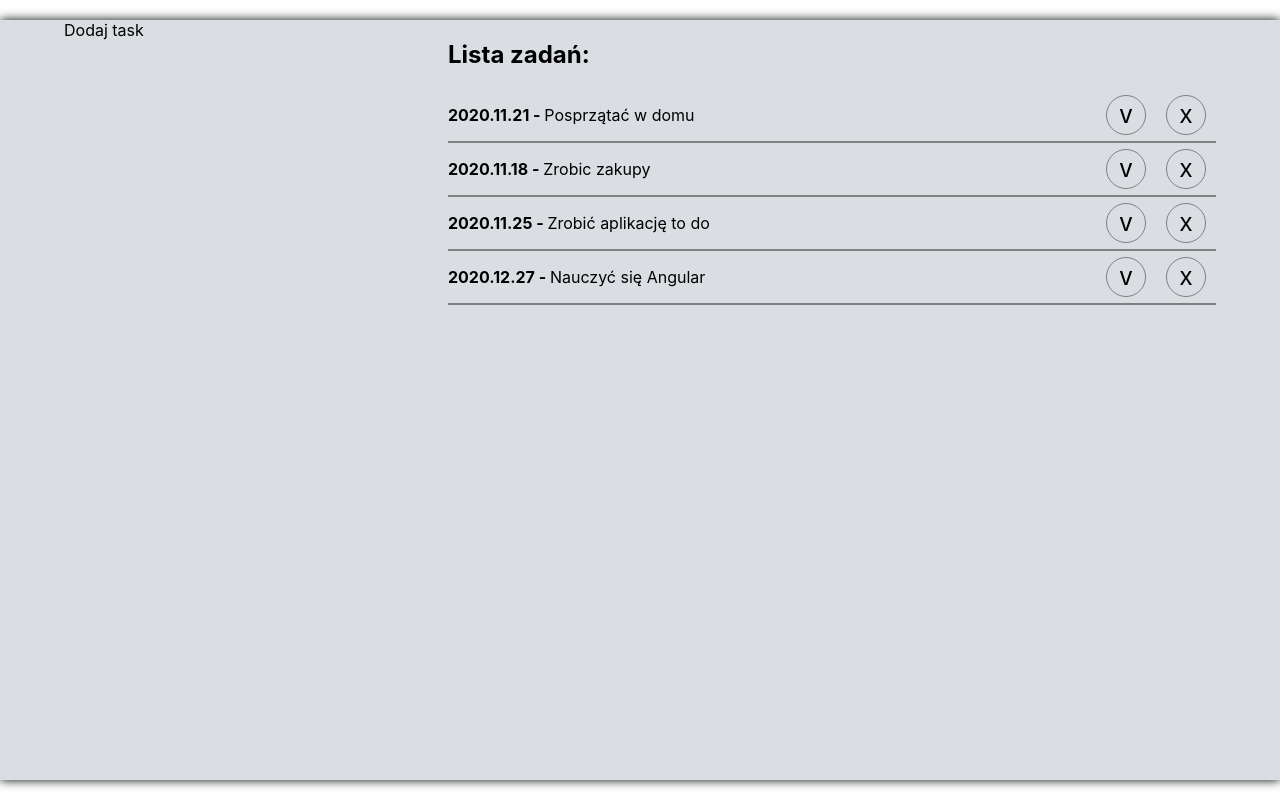
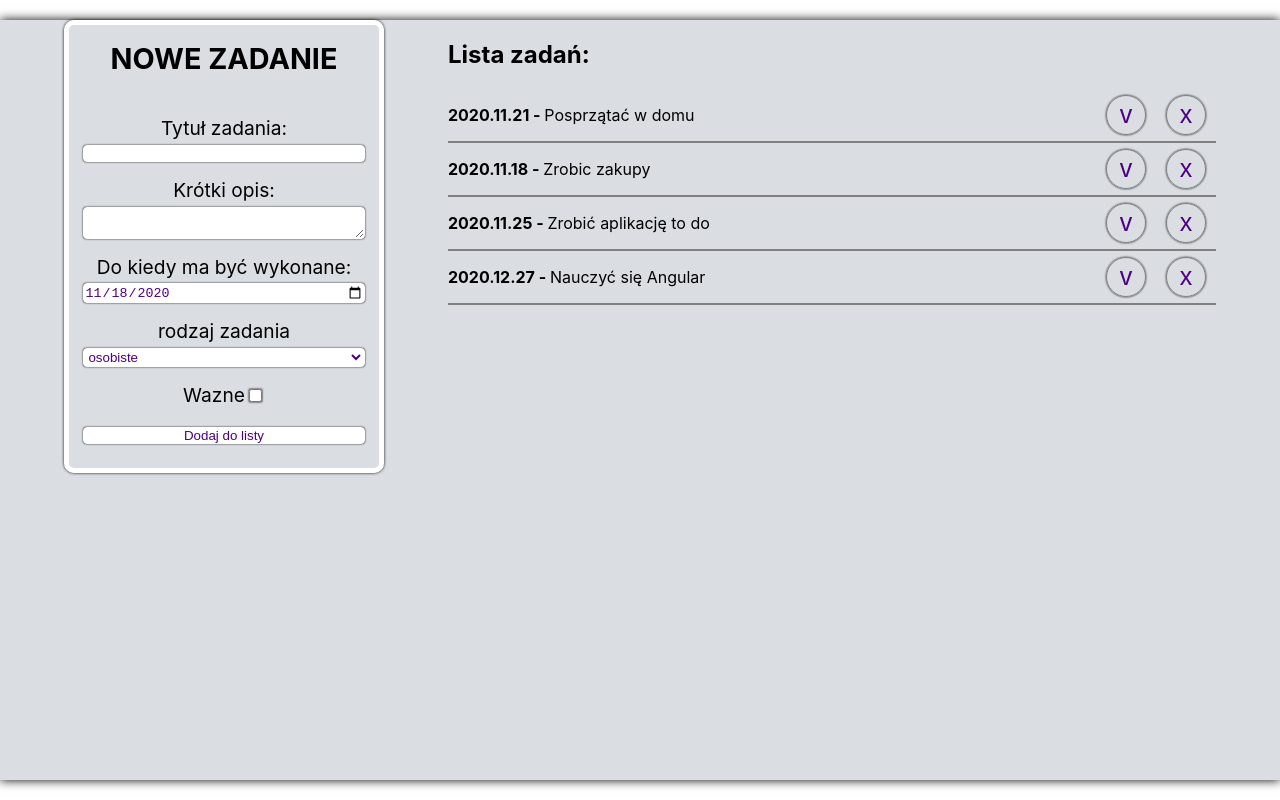
Before and after one commit to monikmonik/to-do_list, a React (Create React App) app: page / in a window 1280 px wide. Built offline with nearby package versions, Linux system fonts and the light colour scheme.

Commit message:
Updated AddTask component

```diff
--- /dev/null
+++ b/src/components/AddTask.css
@@ -0,0 +1,41 @@
+.form {
+    border: solid 5px white;
+    font-size: 1.2rem;
+    text-align: center;
+    border-radius: 10px;
+    box-shadow: 0 0 3px black;
+}
+
+.form h2 {
+    text-transform: uppercase;
+    margin: 1rem 1.5rem;
+
+}
+
+form {
+    display: flex;
+    flex-direction: column;
+    padding: 0.5rem 0.9rem;
+}
+
+form label {
+    margin-top: 1rem;
+    margin-bottom: 0.3rem;
+}
+
+
+form button {
+    margin: 1rem 0;
+}
+
+input,
+select,
+textarea,
+button {
+    border: solid 1px white;
+    border-radius: 4px;
+    box-shadow: 0 0 2px black;
+    background-color: white;
+    padding: 0;
+    color: indigo;
+}
--- a/src/components/AddTask.js
+++ b/src/components/AddTask.js
@@ -1,13 +1,66 @@
 import React, { Component } from 'react';
+import './AddTask.css'
 
 class AddTask extends Component {
-    state = {  }
+
+    minDate = new Date().toISOString().slice(0,10);
+
+    state = {
+        title:'',
+        description:'',
+        date: this.minDate,
+        group: 'personal',
+        important: false,
+     }
+
+     handleChange = (e) => {
+
+        const name = e.target.id;
+        const type = e.target.type;
+        console.log(name);
+        console.log(type);
+        if (type === 'text' || type === 'textarea' || type === 'select-one' || type === 'date'){
+            this.setState({
+                [name]:e.target.value
+            })
+        }else if (type === 'checkbox'){
+            this.setState({
+                [name]:e.target.checked
+            })
+        }
+     }
+
+     handleClick = (e) => {
+         e.preventDefault();
+
+     }
+
     render() {
+
+        let maxDate = parseInt(new Date().toISOString().slice(0,4))+1;
+        maxDate = maxDate + '-12-31';
+
         return (
-            <div className="container">
-                <div>Dodaj task</div>
+            <div className="form">
+                 <h2>Nowe zadanie</h2>
+                 <form>
+                    <label htmlFor="title"> Tytuł zadania:</label>
+                    <input type="text" id="title" value={this.state.title} onChange={this.handleChange}></input>
+                    <label htmlFor="description"> Krótki opis:</label>
+                    <textarea id="description" value={this.state.description} onChange={this.handleChange}></textarea>
+                    <label htmlFor="date"> Do kiedy ma być wykonane:</label>
+                    <input type="date" id="date" value={this.state.date} min={this.minDate} max={maxDate} onChange={this.handleChange}></input>
+                    <label htmlFor="group">rodzaj zadania </label>
+                    <select value={this.state.type} id="group" onChange={this.handleChange}>
+                        <option value="personal">osobiste</option>
+                        <option value="work">zawodowe</option>
+                    </select>
+                    <label htmlFor="important"> Wazne
+                    <input type="checkbox" checked={this.state.important} id="important" onChange={this.handleChange}/>
+                    </label>
+                    <button onClick={this.handleClick}>Dodaj do listy</button>
+                </form>
             </div>
-
          );
     }
 }
```
